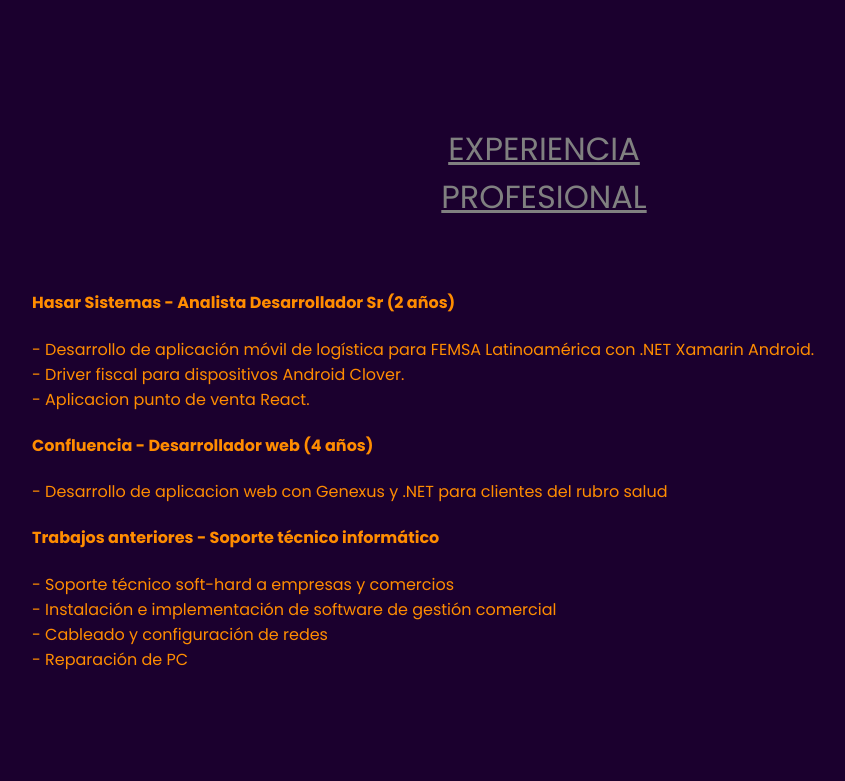
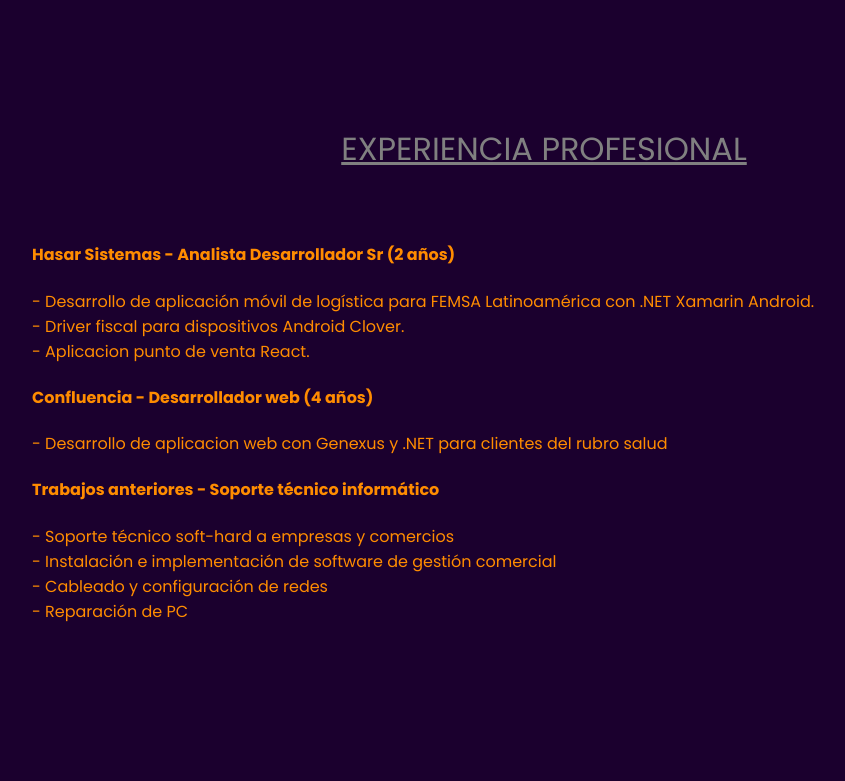
Before and after one commit to and10git/website-and, a website: page assets/index.html in a window 1280 px wide. Shown: the part 1041-1822 px from the top of the page, without its empty margins (96-941 px from the left). Drawn offline with nearby package versions, Linux system fonts and the light colour scheme.

Commit message:
make it better

```diff
--- a/assets/css/styles.css
+++ b/assets/css/styles.css
@@ -361,8 +361,6 @@
 
   /* ===== ALERT HTML =====*/
   h2 {
-    margin-left: 30rem;
-    margin-right: 30rem;
     font-weight: 200;
     font-size: 2rem;
     color: darkorange;
```
